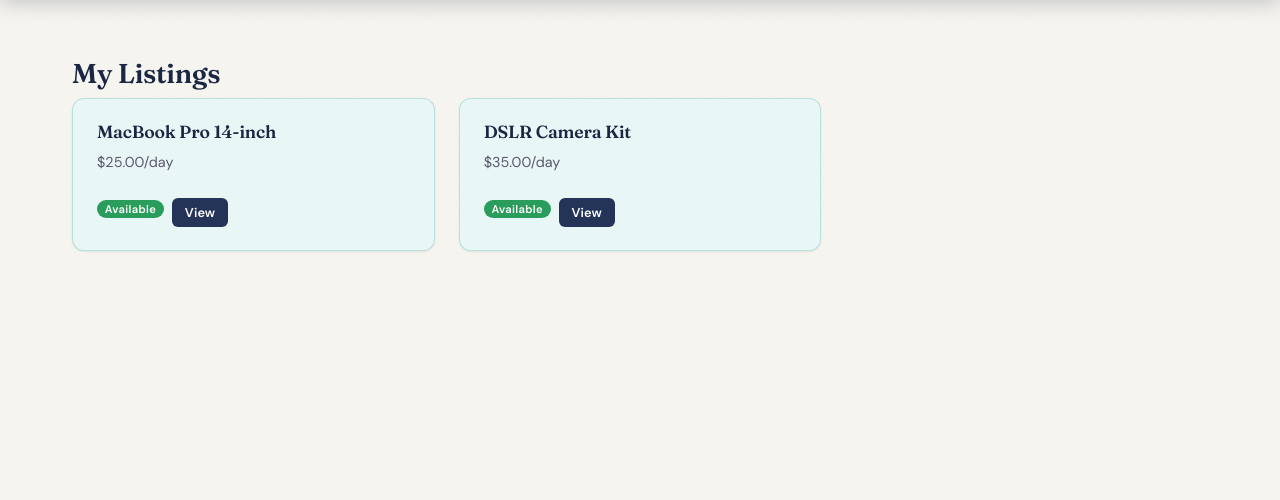
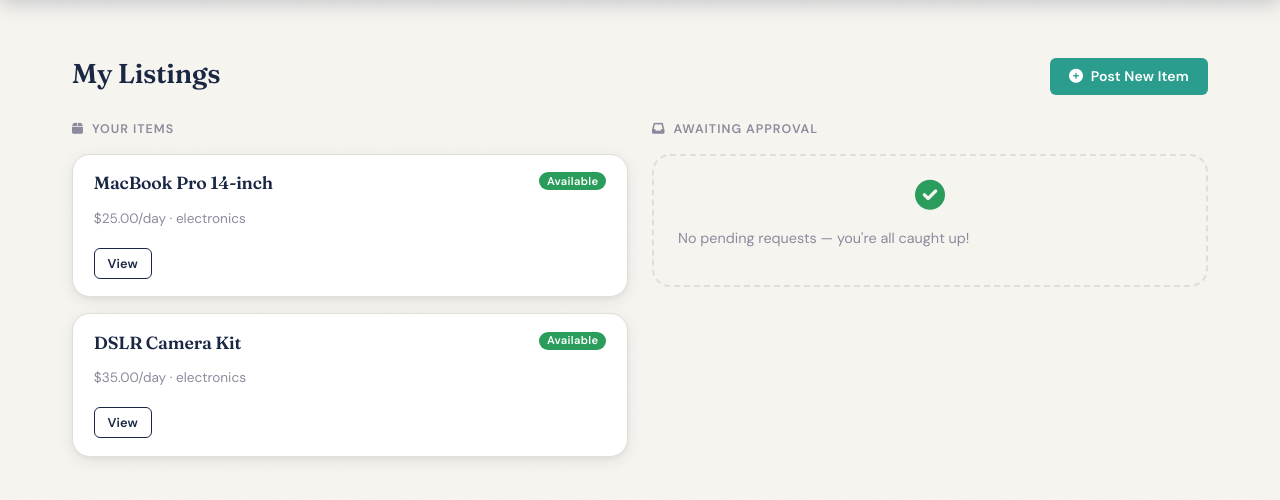
Before and after one commit to DGaber1/SSW322_Exchange4Students, a Flask app: page /my-listings in a window 1280 px wide. Shown: the part 72-572 px from the top of the page. Run offline with Flask 3, Linux system fonts and the light colour scheme; a user stored in the database is signed in.

Commit message:
listers can now accept requests

```diff
--- a/templates/my_listings.html
+++ b/templates/my_listings.html
@@ -1,70 +1,130 @@
-{% extends "base.html" %} {% block title %}My Listings{% endblock %} {% block
-content %}
+{% extends "base.html" %}
+{% block title %}My Listings{% endblock %}
+
+{% block content %}
+<div class="d-flex justify-content-between align-items-center mb-4">
   <h2>My Listings</h2>
+  <a href="{{ url_for('post_item') }}" class="btn btn-success">
+    <i class="fas fa-plus-circle me-1"></i> Post New Item
+  </a>
+</div>
+
 <div class="row">
+
+  <!-- LEFT: Current Listings -->
+  <div class="col-md-6">
+    <h5 class="mb-3" style="font-family:'DM Sans',sans-serif;font-weight:700;text-transform:uppercase;font-size:0.78rem;letter-spacing:0.08em;color:var(--text-muted);">
+      <i class="fas fa-box me-1"></i> Your Items
+    </h5>
+
     {% for item in items %}
-  <div class="col-md-4 mb-4">
-    <div class="card">
-      <div class="card-body">
-        <h5 class="card-title">{{ item.title }}</h5>
-        <p class="card-text">${{ "%.2f"|format(item.price_per_day) }}/day</p>
-        <span
-          class="badge {% if item.is_available %}bg-success{% else %}bg-danger{% endif %}"
-        >
+    <div class="card mb-3">
+      <div class="card-body" style="padding:1.1rem 1.3rem;">
+        <div class="d-flex justify-content-between align-items-start">
+          <div>
+            <h6 class="card-title mb-1">{{ item.title }}</h6>
+            <p class="text-muted mb-2" style="font-size:0.85rem;">${{ "%.2f"|format(item.price_per_day) }}/day · {{ item.category }}</p>
+          </div>
+          <span class="badge {% if item.is_available %}bg-success{% else %}bg-danger{% endif %}">
             {{ 'Available' if item.is_available else 'Rented' }}
           </span>
-        <a
-          href="{{ url_for('item_detail', item_id=item.id) }}"
-          class="btn btn-sm btn-info mt-2"
-          >View</a
-        >
         </div>
+        <div class="d-flex gap-2 align-items-center">
+          <a href="{{ url_for('item_detail', item_id=item.id) }}" class="btn btn-sm btn-outline-primary">View</a>
+          {% set item_pending = item.rentals | selectattr('status', 'equalto', 'pending') | list | length %}
+          {% if item_pending > 0 %}
+          <span class="badge bg-warning text-dark">
+            <i class="fas fa-clock me-1"></i>{{ item_pending }} pending request{{ 's' if item_pending > 1 else '' }}
+          </span>
+          {% endif %}
+        </div>
+      </div>
+    </div>
+    {% else %}
+    <div class="card" style="border:2px dashed var(--border);box-shadow:none;background:transparent;">
+      <div class="card-body text-center py-4">
+        <i class="fas fa-box-open fa-2x mb-2" style="color:var(--border-strong);"></i>
+        <p class="text-muted mb-2" style="font-size:0.9rem;">You haven't listed anything yet.</p>
+        <a href="{{ url_for('post_item') }}" class="btn btn-sm btn-success">Post your first item</a>
       </div>
     </div>
     {% endfor %}
   </div>
-{% endblock %}
 
-<div class="d-flex justify-content-between align-items-center mb-4">
-  <h2>My Listings</h2>
-  <a href="{{ url_for('rental_requests') }}" class="btn btn-warning position-relative">
-    <i class="fas fa-bell"></i> Rental Requests
+  <!-- RIGHT: Pending Requests -->
+  <div class="col-md-6">
+    <h5 class="mb-3" style="font-family:'DM Sans',sans-serif;font-weight:700;text-transform:uppercase;font-size:0.78rem;letter-spacing:0.08em;color:var(--text-muted);">
+      <i class="fas fa-inbox me-1"></i> Awaiting Approval
       {% if pending_count > 0 %}
-    <span class="position-absolute top-0 start-100 translate-middle badge rounded-pill bg-danger">
-      {{ pending_count }}
-      <span class="visually-hidden">pending requests</span>
+      <span class="badge bg-danger ms-1">{{ pending_count }}</span>
+      {% endif %}
+    </h5>
+
+    {% set has_pending = namespace(value=false) %}
+    {% for item in items %}
+      {% for rental in item.rentals %}
+        {% if rental.status == 'pending' %}
+          {% set has_pending.value = true %}
+          <div class="card mb-3 border-warning" style="border-left:4px solid var(--warn) !important;">
+            <div class="card-body" style="padding:1.1rem 1.3rem;">
+
+              <div class="d-flex justify-content-between align-items-start mb-2">
+                <div>
+                  <h6 class="mb-0" style="font-size:0.95rem;">{{ item.title }}</h6>
+                  <small class="text-muted">requested by
+                    <strong style="color:var(--navy);">{{ rental.borrower.username }}</strong>
+                    {% if rental.borrower.is_verified %}
+                    <i class="fas fa-check-circle text-success ms-1" title="Verified"></i>
+                    {% endif %}
+                  </small>
+                </div>
+                {% if rental.borrower.rating > 0 %}
+                <span class="text-warning" style="font-size:0.85rem;" title="{{ '%.1f'|format(rental.borrower.rating) }}/5">
+                  {% for i in range(rental.borrower.rating|int) %}★{% endfor %}{% for i in range(5 - rental.borrower.rating|int) %}☆{% endfor %}
                 </span>
-    {% endif %}
-  </a>
-</div>
-<div class="row">
-  {% for item in items %}
-  <div class="col-md-4 mb-4">
-    <div class="card">
-      <div class="card-body">
-        <h5 class="card-title">{{ item.title }}</h5>
-        <p class="card-text">${{ "%.2f"|format(item.price_per_day) }}/day</p>
-        <span
-          class="badge {% if item.is_available %}bg-success{% else %}bg-danger{% endif %}"
-        >
-          {{ 'Available' if item.is_available else 'Rented' }}
-        </span>
-        {% set item_pending = item.rentals | selectattr('status', 'equalto', 'pending') | list | length %}
-        {% if item_pending > 0 %}
-        <span class="badge bg-warning text-dark ms-1">
-          {{ item_pending }} pending request{{ 's' if item_pending > 1 else '' }}
-        </span>
-        {% endif %}
-        <div class="mt-2">
-          <a href="{{ url_for('item_detail', item_id=item.id) }}" class="btn btn-sm btn-info">View</a>
-          {% if item_pending > 0 %}
-          <a href="{{ url_for('rental_requests') }}?item={{ item.id }}" class="btn btn-sm btn-warning">
-            Manage Requests
-          </a>
+                {% else %}
+                <small class="text-muted">No rating</small>
                 {% endif %}
               </div>
+
+              <p class="text-muted mb-3" style="font-size:0.82rem;">
+                <i class="fas fa-dollar-sign me-1"></i>Deposit: ${{ "%.2f"|format(rental.deposit_paid) }}
+                &nbsp;·&nbsp;
+                <i class="fas fa-calendar me-1"></i>Requested {{ rental.start_date.strftime('%b %d') }}
+              </p>
+
+              <div class="d-flex gap-2">
+                <form method="POST" action="{{ url_for('respond_to_request', rental_id=rental.id) }}" class="flex-fill">
+                  <input type="hidden" name="action" value="accept">
+                  <button type="submit" class="btn btn-success btn-sm w-100"
+                    onclick="return confirm('Accept request from {{ rental.borrower.username }}?')">
+                    <i class="fas fa-check me-1"></i>Accept
+                  </button>
+                </form>
+                <form method="POST" action="{{ url_for('respond_to_request', rental_id=rental.id) }}" class="flex-fill">
+                  <input type="hidden" name="action" value="reject">
+                  <button type="submit" class="btn btn-outline-danger btn-sm w-100"
+                    onclick="return confirm('Reject this request?')">
+                    <i class="fas fa-times me-1"></i>Reject
+                  </button>
+                </form>
+              </div>
+
             </div>
           </div>
+        {% endif %}
+      {% endfor %}
+    {% endfor %}
+
+    {% if not has_pending.value %}
+    <div class="card" style="border:2px dashed var(--border);box-shadow:none;background:transparent;">
+      <div class="card-body text-center py-4">
+        <i class="fas fa-check-circle fa-2x mb-2" style="color:var(--success);"></i>
+        <p class="text-muted mb-0" style="font-size:0.9rem;">No pending requests — you're all caught up!</p>
       </div>
-  {% endfor %}
     </div>
+    {% endif %}
+
+  </div>
+</div>
+{% endblock %}
```
Also changed, not shown: instance/campus_share.db. Lines whose indentation alone changed are shown as unchanged.
